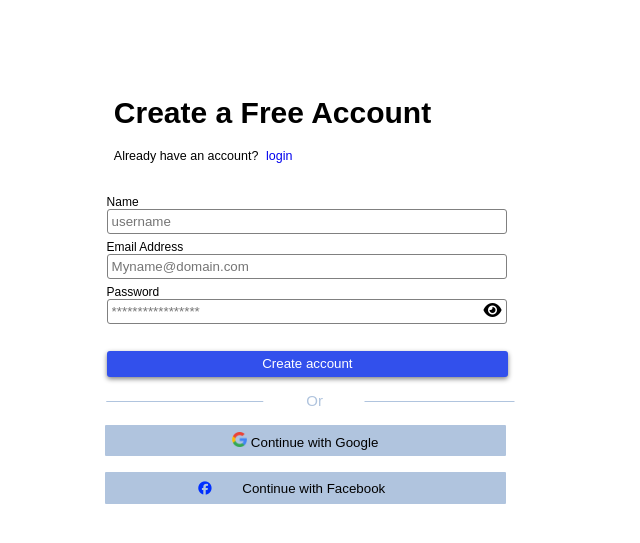
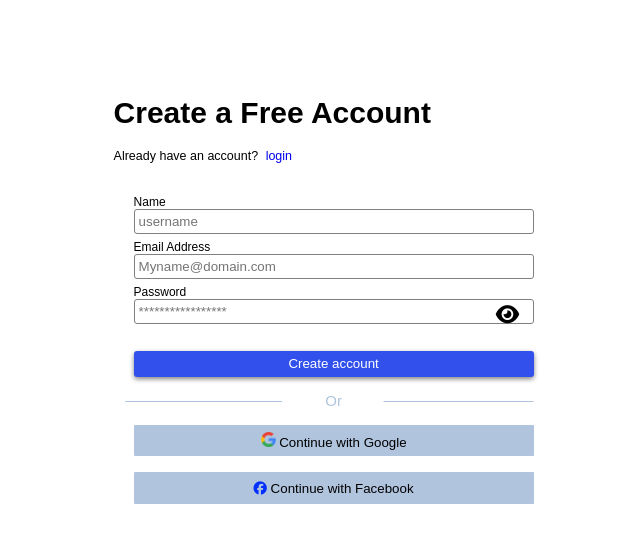
Before and after one commit to zuri-training/Favicon_gen-Team-68, a Django app: page /signup/ in a window 1280 px wide. Shown: the top 543 px of the page, without its empty margins (300-940 px from the left). Run offline with Django 4.2, Linux system fonts and the light colour scheme; some libraries are stand-ins or nearby versions.

Commit message:
signup.js update

```diff
--- a/static/css/signup.css
+++ b/static/css/signup.css
@@ -67,9 +67,9 @@ input {
   color: white;
   border-radius: 3px;
   height: 2em;
-  min-width: 95%;
+  min-width: 100%;
   position: relative;
-  right: 2em;
+  right: 0em;
   box-shadow: 0px 2px 5px gray;
 }
 .butn1:hover{
@@ -79,16 +79,8 @@ input {
   transition: 0.5s;
   border: solid 2px grey;
 }
-.field,
-i {
-  position: relative;
-  right: 27px;
-  transform: translate(0 -50%);
-  top: 76.5%;
-  cursor: pointer;
-}
 .txt-lines {
-  position: relative; right: 2em;
+  position: relative; right: 0em;
   display: block;
   text-align: center;
   max-width: 30px;
@@ -120,7 +112,7 @@ i {
 
 .butn2,
 .butn3 {
-  min-width: 95%;
+  min-width: 100%;
   padding: 0.4em 0em;
   border: none;
   margin: 1em;
@@ -136,7 +128,7 @@ i {
   gap: 2em;
   font-family:'Nunito Sans', sans-serif;
   font-size: 16px;
-  position: relative; right: 2.8em;
+  position: relative; right: 1em;
 }
 .butn3{
   height: 2em;
@@ -181,6 +173,17 @@ img.google {
 .desktop-display{
   display:block
 }
+#togglePassword{
+  position: absolute;
+  font-size: 1.3rem;
+  top: 35%;
+  right: 0;
+  padding-right: .7em;
+  cursor: pointer;
+}
+#hide1{
+    display: none;
+}
 
 @media (max-width: 750px){
   *{
@@ -198,9 +201,9 @@ img.google {
   }
   .fa-eye{
     position: relative;
-    left: 80%;
+    left: 1%;
     transform: translate(0 -30%);
-    top:-1.5em;
+    top:-0.5em;
   }
   .txt-lines::before{
     width: 3.5em;
--- a/static/js/signup.js
+++ b/static/js/signup.js
@@ -1,8 +1,19 @@
-const visibility = document.querySelector("#visibility");
-    const password = ("click", "#password");
+var togglePassword1 = document.querySelector("#hide1");
+var togglePassword2 = document.querySelector("#hide2");
+var password = document.querySelector("#password");
 
-visibility.addEventListener('click', function(e) {
-    const type = password.getAttribute('type')=== "password" ? "text" : "password";
-    password.setAttribute('type', type)
-    this.classList.toggle('fa-eye-slash');
+togglePassword1.addEventListener("click", function () {
+
+  // toggle the type attribute
+  if (password.type === 'password'){
+    password.type = 'text'
+    togglePassword1.style.display = block
+    togg
+  }
+
 });
+        // prevent form submit
+        var form = document.querySelector("form");
+        form.addEventListener('submit', function (e) {
+            e.preventDefault();
+        });
--- a/templates/signup.html
+++ b/templates/signup.html
@@ -14,10 +14,6 @@
 <link rel="preconnect" href="https://fonts.gstatic.com" crossorigin>
 <link href="https://fonts.googleapis.com/css2?family=Nunito+Sans:wght@600&display=swap" rel="stylesheet">
 
-
-{% block extra_scripts %}
-<srcipt type="text/javascript" src="{% static 'js/signup.js' %}"></script>
-{% endblock %}
 
 {% block content %}
 <form method='post' action='' class="form">
@@ -49,7 +45,11 @@
         <div class="field">
             <label for="password">Password</label>
             <input type="password" id="password" name="password" placeholder="*****************" required>
-            <i id="visibility" class="fa-solid fa-eye"></i>
+
+            <div id="togglePassword" onclick='myToggle();'>
+                <i id="hide2" class="fa-solid fa-eye"></i>
+                <i id="hide1" class="fa-solid fa-eye-slash"></i>
+            </div>
         </div>
 
         <button id="submit" class="butn1">Create account</button>
@@ -62,4 +62,9 @@
         </div>
     </div>
 </form>
+
+{% block extra_scripts %}
+<script src="{% static 'js/signup.js' %}" defer></script>
 {% endblock %}
+
+{% endblock %}
```
